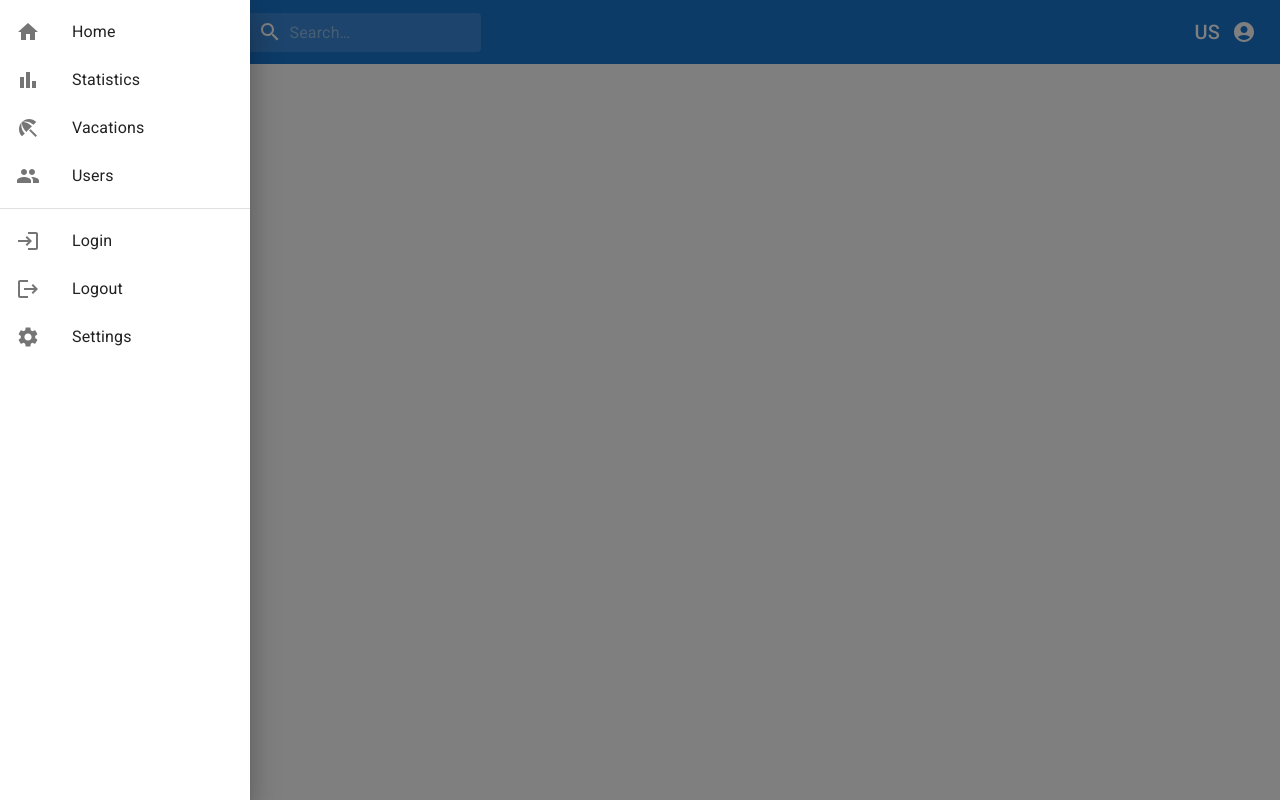
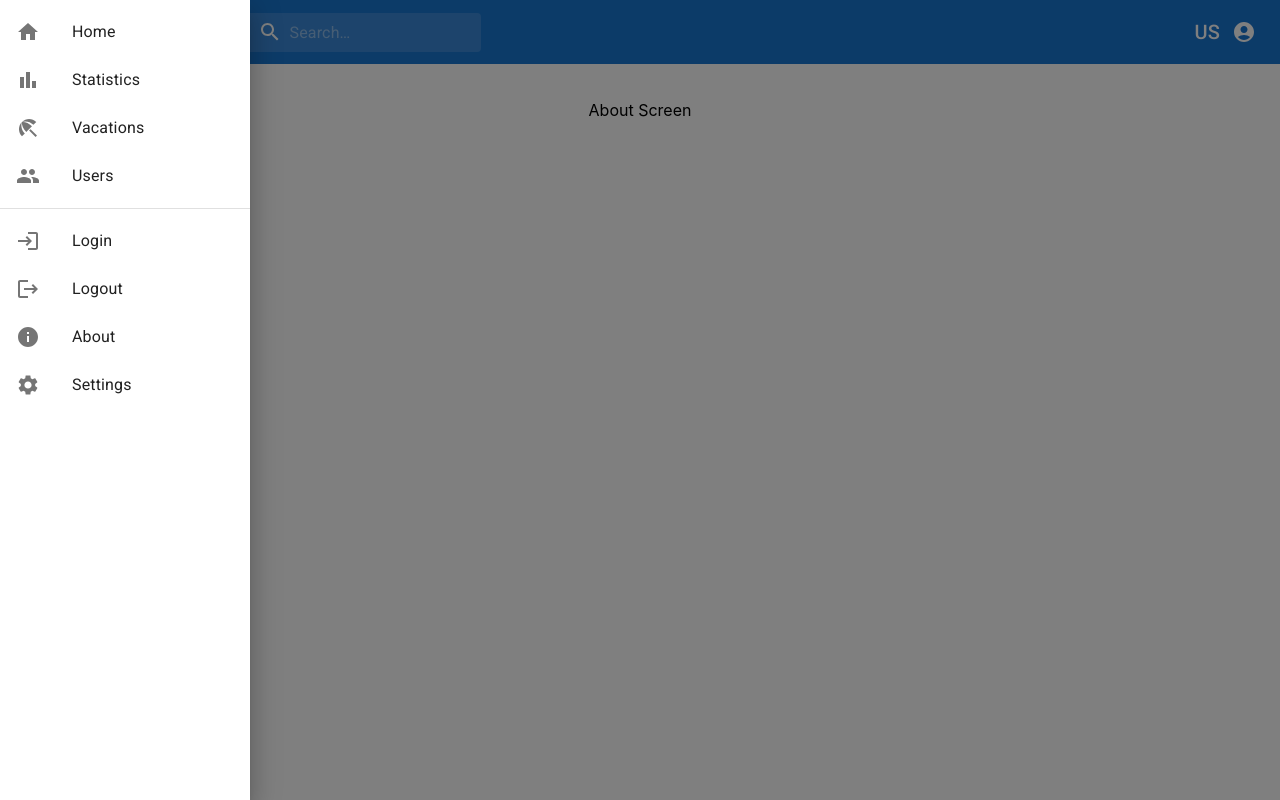
Before and after one commit to middlebear78/AdminDashboard-docker-with, a React (Create React App) app in the folder client/: page /about in a window 1280 px wide. Both pictures are taken after a click on the button 36 px from the left and 32 px from the top of the page. Shown: the top 800 px of the page. Built offline with nearby package versions, Linux system fonts and the light colour scheme.

Commit message:
adding some basic routing

```diff
--- a/client/src/components/LayoutArea/Menu/DrawerList.tsx
+++ b/client/src/components/LayoutArea/Menu/DrawerList.tsx
@@ -1,4 +1,5 @@
 import * as React from "react";
+import { useNavigate } from "react-router-dom";
 import Box from "@mui/material/Box";
 import Drawer from "@mui/material/Drawer";
 import List from "@mui/material/List";
@@ -13,9 +14,10 @@ import HomeIcon from "@mui/icons-material/Home";
 import BarChartIcon from "@mui/icons-material/BarChart";
 import BeachAccessIcon from "@mui/icons-material/BeachAccess";
 import PeopleIcon from "@mui/icons-material/People";
-import LoginIcon from "@mui/icons-material/Login"; // Icon for Login
-import LogoutIcon from "@mui/icons-material/Logout"; // Icon for Logout
-import SettingsIcon from "@mui/icons-material/Settings"; // Icon for Settings
+import LoginIcon from "@mui/icons-material/Login";
+import LogoutIcon from "@mui/icons-material/Logout";
+import SettingsIcon from "@mui/icons-material/Settings";
+import InfoIcon from "@mui/icons-material/Info";
 
 interface DrawerListProps {
     open: boolean;
@@ -23,16 +25,23 @@ interface DrawerListProps {
 }
 
 const DrawerList: React.FC<DrawerListProps> = ({ open, toggleDrawer }) => {
+    const navigate = useNavigate();
+
+    const handleNavigation = (path: string) => {
+        navigate(path);
+        toggleDrawer(false)();
+    };
+
     const list = (
         <Box sx={{ width: 250 }} role="presentation" onClick={toggleDrawer(false)}>
             <List>
                 {[
-                    { text: "Home", icon: <HomeIcon /> },
-                    { text: "Statistics", icon: <BarChartIcon /> },
-                    { text: "Vacations", icon: <BeachAccessIcon /> },
-                    { text: "Users", icon: <PeopleIcon /> },
-                ].map(({ text, icon }, index) => (
-                    <ListItem key={text} disablePadding>
+                    { text: "Home", path: "/", icon: <HomeIcon /> },
+                    { text: "Statistics", path: "/statistics", icon: <BarChartIcon /> },
+                    { text: "Vacations", path: "/vacations", icon: <BeachAccessIcon /> },
+                    { text: "Users", path: "/users", icon: <PeopleIcon /> },
+                ].map(({ text,path, icon }, index) => (
+                    <ListItem key={text} disablePadding onClick={() => handleNavigation(path)}>
                         <ListItemButton>
                             <ListItemIcon>{icon}</ListItemIcon>
                             <ListItemText primary={text} />
@@ -43,11 +52,12 @@ const DrawerList: React.FC<DrawerListProps> = ({ open, toggleDrawer }) => {
             <Divider />
             <List>
                 {[
-                    { text: "Login", icon: <LoginIcon /> },
-                    { text: "Logout", icon: <LogoutIcon /> },
-                    { text: "Settings", icon: <SettingsIcon /> },
-                ].map(({ text, icon }) => (
-                    <ListItem key={text} disablePadding>
+                    { text: "Login", path: "/login", icon: <LoginIcon /> },
+                    { text: "Logout", path: "/", icon: <LogoutIcon /> },
+                    { text: "About", path: "/about", icon: <InfoIcon /> },
+                    { text: "Settings", path: "/settings", icon: <SettingsIcon /> },
+                ].map(({ text, icon, path }) => (
+                    <ListItem key={text} disablePadding onClick={() => handleNavigation(path)}>
                         <ListItemButton>
                             <ListItemIcon>{icon}</ListItemIcon>
                             <ListItemText primary={text} />
--- a/client/src/components/RoutingArea/Routing.tsx
+++ b/client/src/components/RoutingArea/Routing.tsx
@@ -3,6 +3,11 @@ import { Route, Routes } from "react-router-dom";
 import Login from "../AuthArea/Login/Login";
 import HomeScreen from "../ScreensArea/HomeScreen/HomeScreen";
 import { Statistics } from "../../components/ScreensArea/Statistics/Statistics";
+import { Vacations } from "../ScreensArea/Vacations/Vacations";
+import { Users } from "../ScreensArea/Users/Users";
+import { Settings } from "../ScreensArea/Settings/Settings";
+import { About } from "../ScreensArea/About/About";
+
 const Routing: React.FC = () => {
     return (
         <div className="Routing">
@@ -10,6 +15,10 @@ const Routing: React.FC = () => {
                 <Route path="/" element={<HomeScreen />} />
                 <Route path="/login" element={<Login />} />
                 <Route path="/statistics" element={<Statistics />} />
+                <Route path="/vacations" element={<Vacations />} />
+                <Route path="/users" element={<Users />} />
+                <Route path="/settings" element={<Settings />} />
+                <Route path="/about" element={<About />} />
             </Routes>
         </div>
     );
--- /dev/null
+++ b/client/src/components/ScreensArea/About/About.module.css
@@ -0,0 +1,3 @@
+.About {
+
+}
--- /dev/null
+++ b/client/src/components/ScreensArea/About/About.tsx
@@ -0,0 +1,9 @@
+import css from "./About.module.css";
+
+export function About(): JSX.Element {
+    return (
+        <div className={css.About}>
+            <p>About Screen</p>
+        </div>
+    );
+}
--- /dev/null
+++ b/client/src/components/ScreensArea/Settings/Settings.module.css
@@ -0,0 +1,3 @@
+.Settings {
+
+}
--- /dev/null
+++ b/client/src/components/ScreensArea/Settings/Settings.tsx
@@ -0,0 +1,9 @@
+import css from "./Settings.module.css";
+
+export function Settings(): JSX.Element {
+    return (
+        <div className={css.Settings}>
+            <p>Settings Screen</p>
+        </div>
+    );
+}
--- /dev/null
+++ b/client/src/components/ScreensArea/Users/Users.module.css
@@ -0,0 +1,3 @@
+.Users {
+
+}
--- /dev/null
+++ b/client/src/components/ScreensArea/Users/Users.tsx
@@ -0,0 +1,9 @@
+import css from "./Users.module.css";
+
+export function Users(): JSX.Element {
+    return (
+        <div className={css.Users}>
+            <p>Users Screen</p>
+        </div>
+    );
+}
--- /dev/null
+++ b/client/src/components/ScreensArea/Vacations/Vacations.module.css
@@ -0,0 +1,3 @@
+.Vacations {
+
+}
--- /dev/null
+++ b/client/src/components/ScreensArea/Vacations/Vacations.tsx
@@ -0,0 +1,9 @@
+import css from "./Vacations.module.css";
+
+export function Vacations(): JSX.Element {
+    return (
+        <div className={css.Vacations}>
+            <p>Vacations Screen</p>
+        </div>
+    );
+}
```
